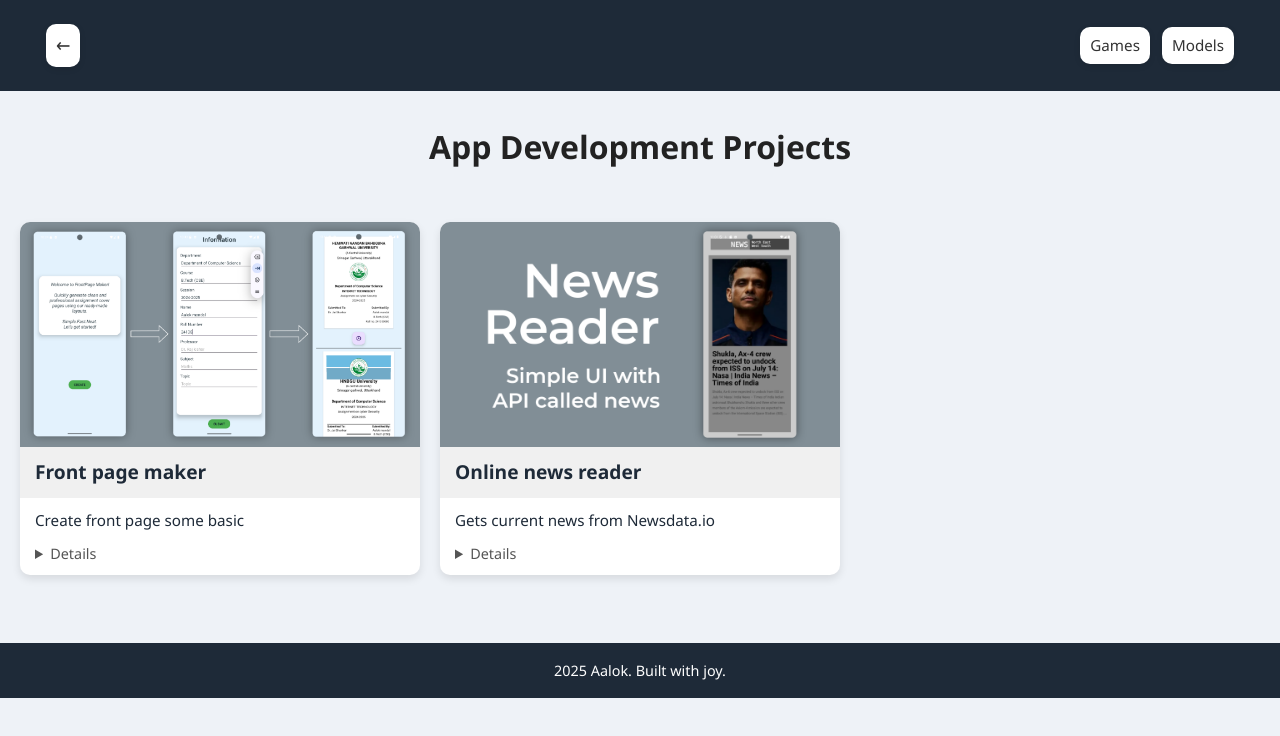
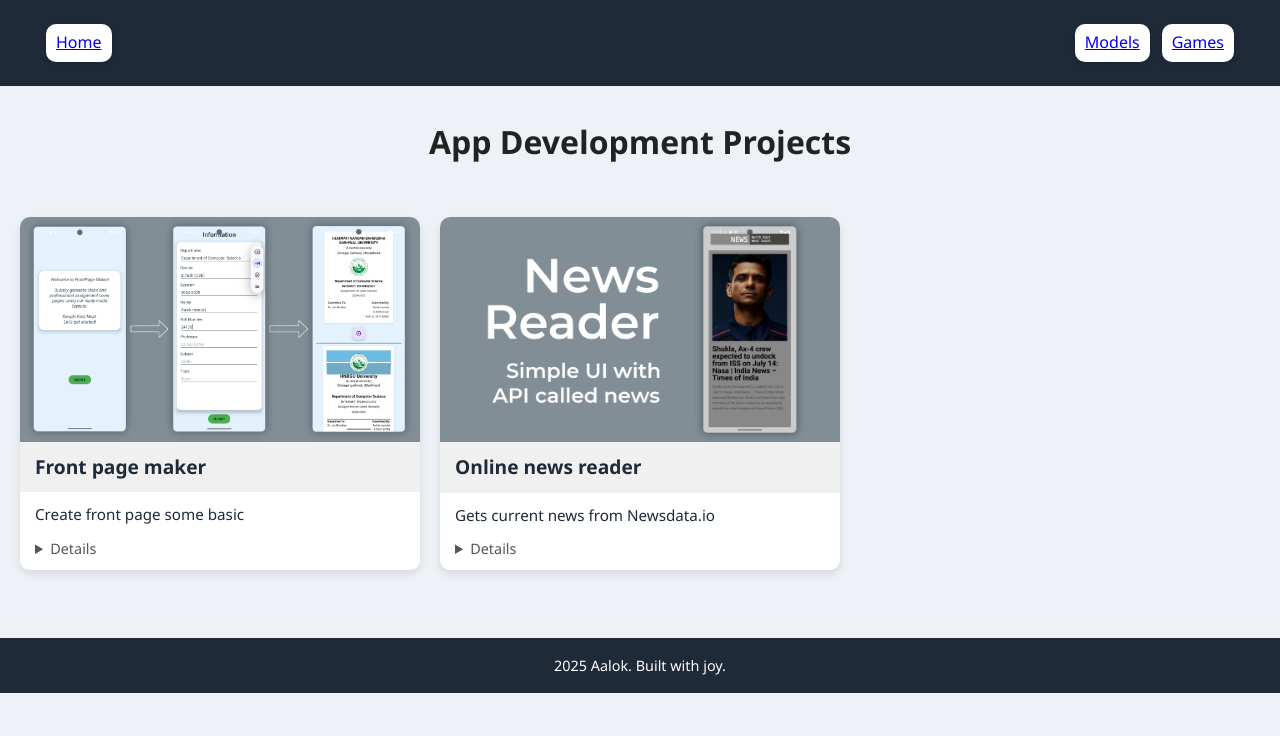
Before and after one commit to alkMandal/portfolio, a plain HTML site: page app.html in a window 1280 px wide. Drawn offline with Linux system fonts and the light colour scheme.

Commit message:
Update app.html

```diff
--- a/app.html
+++ b/app.html
@@ -12,16 +12,16 @@
     <header>
         <nav id="nav_bar">
             <div class="nav-wrapper">
-                <div class="nav-card left">
-                    <a href="index.htm">←</a>
-                </div>
+                <a href="index.htm">
+                    <div class="nav-card">Home</div>
+                </a>
                 <div class="right-links">
-                    <div class="nav-card">
-                        <a href="game.html">Games</a>
-                    </div>
-                    <div class="nav-card">
-                        <a href="model.html">Models</a>
-                    </div>
+                    <a href="model.html">
+                        <div class="nav-card">Models</div>
+                    </a>
+                    <a href="game.html">
+                        <div class="nav-card">Games</div>
+                    </a>
                 </div>
             </div>
         </nav>
```
